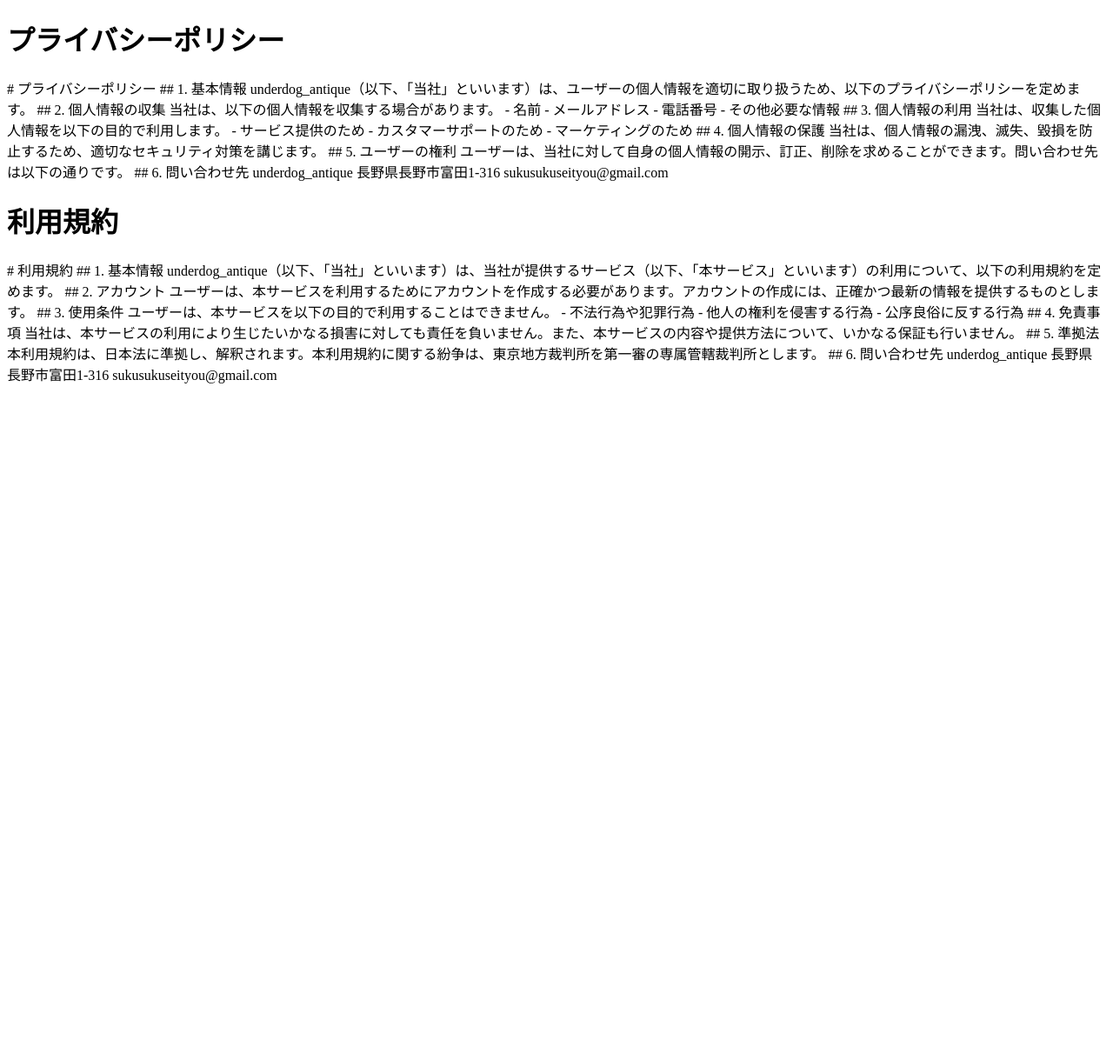
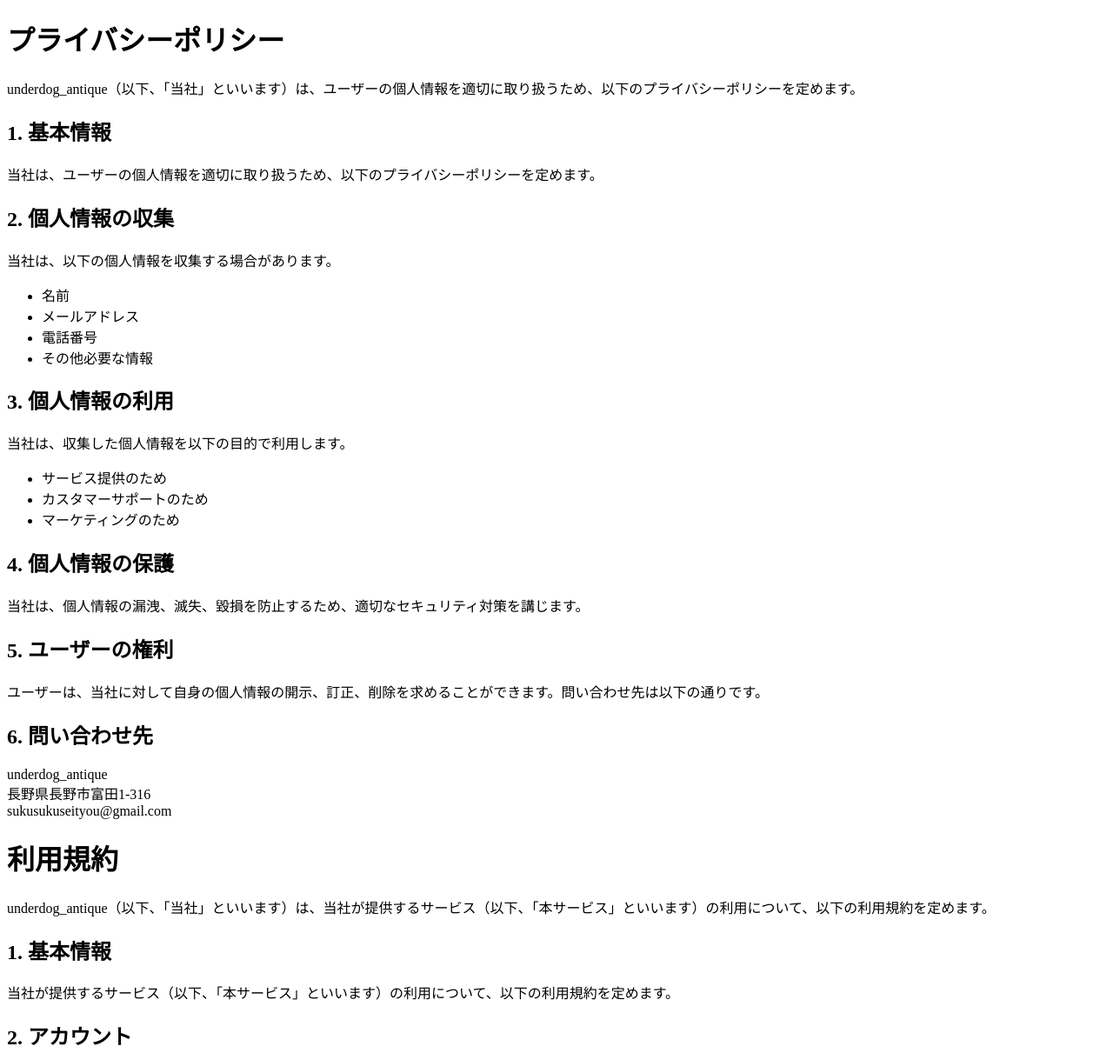
Before and after one commit to underdog-antique/privacy-policy-and-terms, a plain HTML site: page index.html in a window 1280 px wide. Shown: the top 1211 px of the page at 87% size. Before the commit the page ends 800 px from the top, so only its background shows below. Drawn offline with Linux system fonts and the light colour scheme.

Commit message:
Update index.html

```diff
--- a/index.html
+++ b/index.html
@@ -5,61 +5,81 @@
     <title>プライバシーポリシーと利用規約</title>
 </head>
 <body>
-    <h1>プライバシーポリシー</h1>
-    <p># プライバシーポリシー
-
-## 1. 基本情報
+    <h1 id="privacy">プライバシーポリシー</h1>
+    <p>
         underdog_antique（以下、「当社」といいます）は、ユーザーの個人情報を適切に取り扱うため、以下のプライバシーポリシーを定めます。
-
-## 2. 個人情報の収集
+    </p>
+    <h2>1. 基本情報</h2>
+    <p>
+        当社は、ユーザーの個人情報を適切に取り扱うため、以下のプライバシーポリシーを定めます。
+    </p>
+    <h2>2. 個人情報の収集</h2>
+    <p>
         当社は、以下の個人情報を収集する場合があります。
-- 名前
-- メールアドレス
-- 電話番号
-- その他必要な情報
-
-## 3. 個人情報の利用
+        <ul>
+            <li>名前</li>
+            <li>メールアドレス</li>
+            <li>電話番号</li>
+            <li>その他必要な情報</li>
+        </ul>
+    </p>
+    <h2>3. 個人情報の利用</h2>
+    <p>
         当社は、収集した個人情報を以下の目的で利用します。
-- サービス提供のため
-- カスタマーサポートのため
-- マーケティングのため
-
-## 4. 個人情報の保護
+        <ul>
+            <li>サービス提供のため</li>
+            <li>カスタマーサポートのため</li>
+            <li>マーケティングのため</li>
+        </ul>
+    </p>
+    <h2>4. 個人情報の保護</h2>
+    <p>
         当社は、個人情報の漏洩、滅失、毀損を防止するため、適切なセキュリティ対策を講じます。
-
-## 5. ユーザーの権利
+    </p>
+    <h2>5. ユーザーの権利</h2>
+    <p>
         ユーザーは、当社に対して自身の個人情報の開示、訂正、削除を求めることができます。問い合わせ先は以下の通りです。
-
-## 6. 問い合わせ先
-underdog_antique
-長野県長野市富田1-316
+    </p>
+    <h2>6. 問い合わせ先</h2>
+    <p>
+        underdog_antique<br>
+        長野県長野市富田1-316<br>
         sukusukuseityou@gmail.com
     </p>
 
-    <h1>利用規約</h1>
-    <p># 利用規約
-
-## 1. 基本情報
+    <h1 id="terms">利用規約</h1>
+    <p>
         underdog_antique（以下、「当社」といいます）は、当社が提供するサービス（以下、「本サービス」といいます）の利用について、以下の利用規約を定めます。
-
-## 2. アカウント
+    </p>
+    <h2>1. 基本情報</h2>
+    <p>
+        当社が提供するサービス（以下、「本サービス」といいます）の利用について、以下の利用規約を定めます。
+    </p>
+    <h2>2. アカウント</h2>
+    <p>
         ユーザーは、本サービスを利用するためにアカウントを作成する必要があります。アカウントの作成には、正確かつ最新の情報を提供するものとします。
-
-## 3. 使用条件
+    </p>
+    <h2>3. 使用条件</h2>
+    <p>
         ユーザーは、本サービスを以下の目的で利用することはできません。
-- 不法行為や犯罪行為
-- 他人の権利を侵害する行為
-- 公序良俗に反する行為
-
-## 4. 免責事項
+        <ul>
+            <li>不法行為や犯罪行為</li>
+            <li>他人の権利を侵害する行為</li>
+            <li>公序良俗に反する行為</li>
+        </ul>
+    </p>
+    <h2>4. 免責事項</h2>
+    <p>
         当社は、本サービスの利用により生じたいかなる損害に対しても責任を負いません。また、本サービスの内容や提供方法について、いかなる保証も行いません。
-
-## 5. 準拠法
+    </p>
+    <h2>5. 準拠法</h2>
+    <p>
         本利用規約は、日本法に準拠し、解釈されます。本利用規約に関する紛争は、東京地方裁判所を第一審の専属管轄裁判所とします。
-
-## 6. 問い合わせ先
-underdog_antique
-長野県長野市富田1-316
+    </p>
+    <h2>6. 問い合わせ先</h2>
+    <p>
+        underdog_antique<br>
+        長野県長野市富田1-316<br>
         sukusukuseityou@gmail.com
     </p>
 </body>
```
Lines whose indentation alone changed are shown as unchanged.
